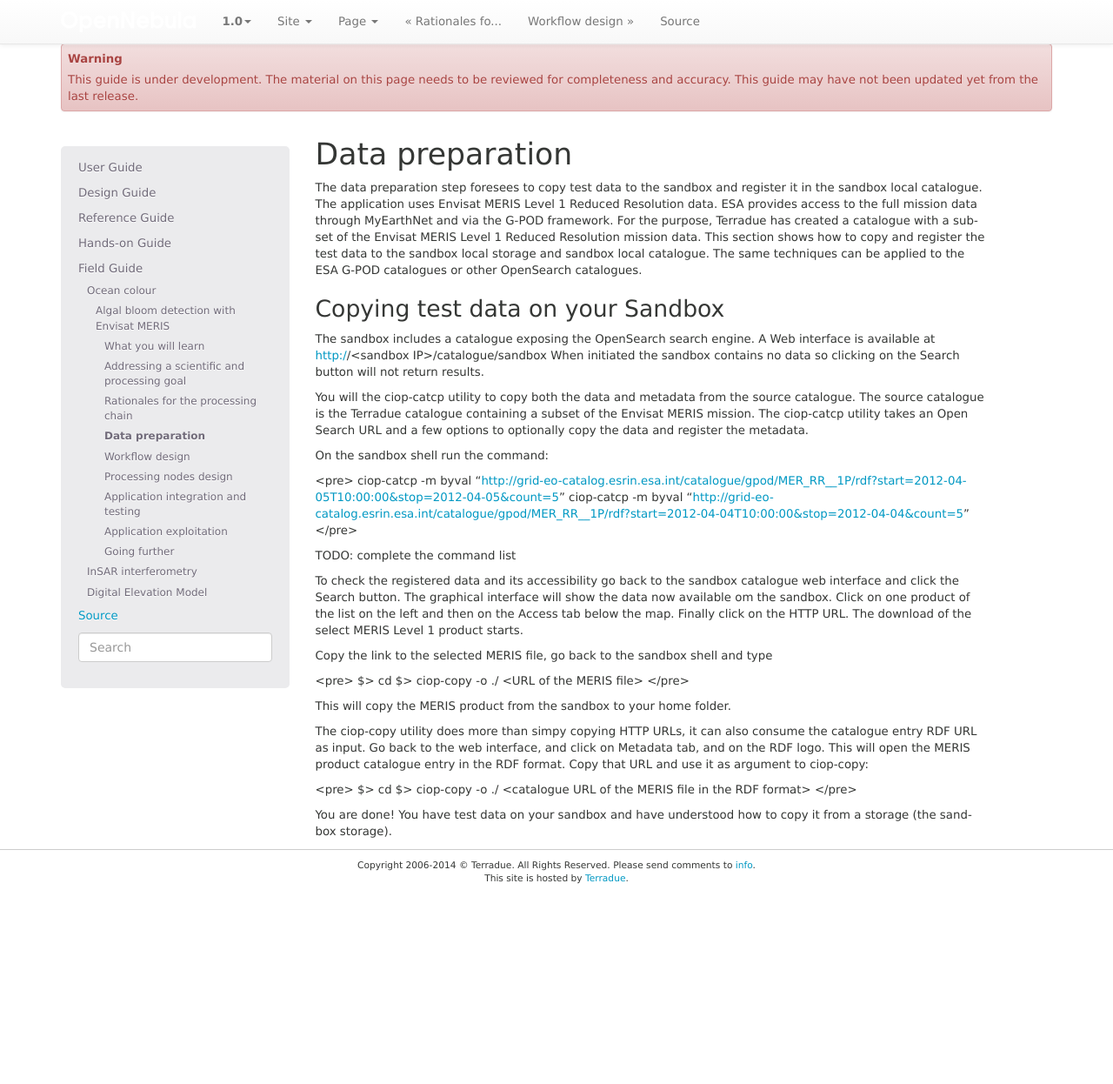
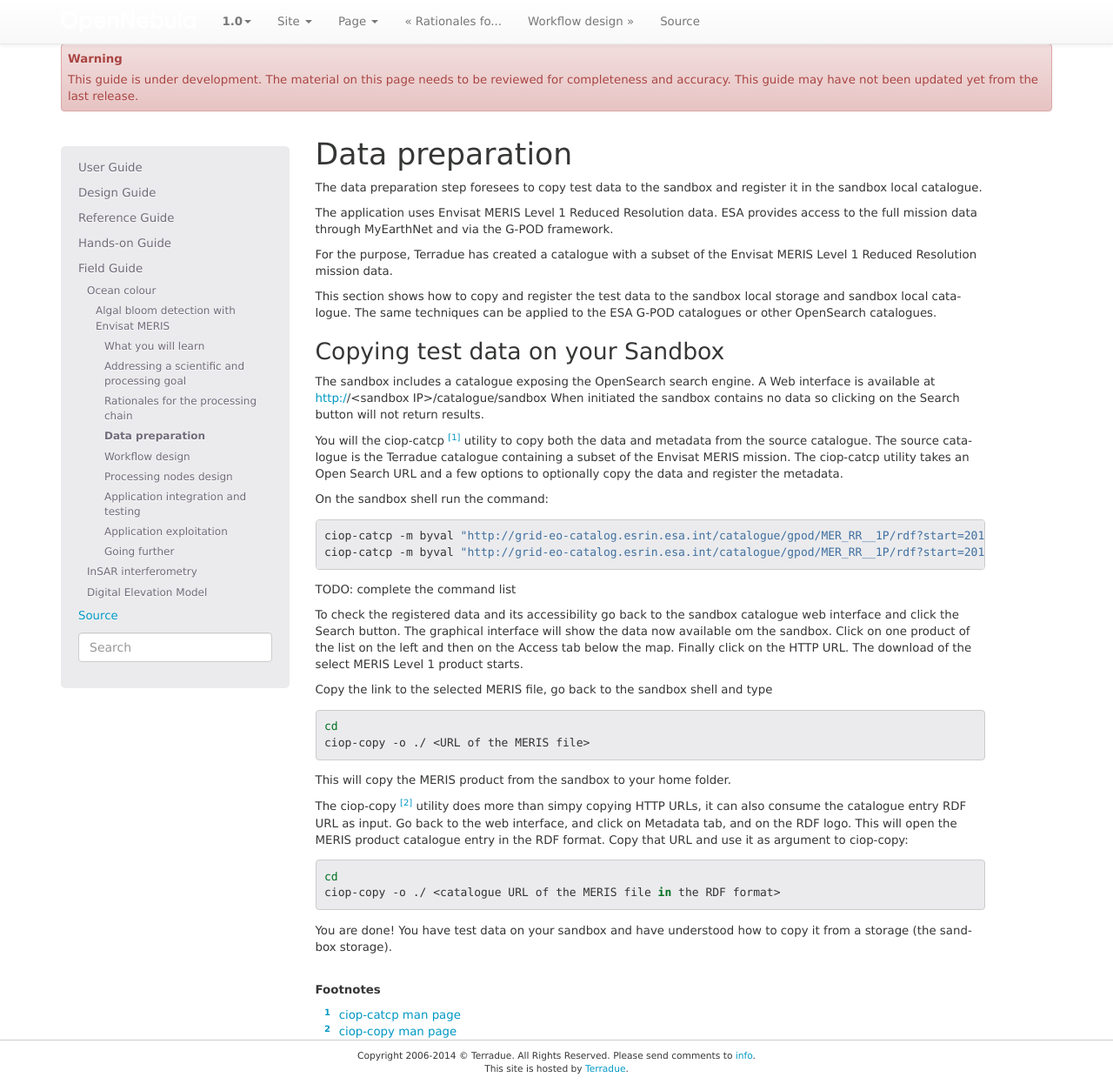
Before and after one commit to Terradue/doc-developer-sandbox, a Sphinx documentation site: the page built from source/field/ocean_color/lib_beam/data.rst, in a window 1280 px wide and 1246 px high. Shown: the whole window at 87% size. Built offline with Sphinx 7.4.7, drawn with Linux system fonts in a browser that asks for light colours; pages that are not in the unit, such as notebooks, are missing from menus.

Commit message:
Update data.rst

```diff
--- a/source/field/ocean_color/lib_beam/data.rst
+++ b/source/field/ocean_color/lib_beam/data.rst
@@ -2,8 +2,11 @@ Data preparation
 ================
 
 The data preparation step foresees to copy test data to the sandbox and register it in the sandbox local catalogue.
+
 The application uses Envisat MERIS Level 1 Reduced Resolution data. ESA provides access to the full mission data through MyEarthNet and via the G-POD framework.
+
 For the purpose, Terradue has created a catalogue with a subset of the Envisat MERIS Level 1 Reduced Resolution mission data.
+
 This section shows how to copy and register the test data to the sandbox local storage and sandbox local catalogue.
 The same techniques can be applied to the ESA G-POD catalogues or other OpenSearch catalogues.
 
@@ -14,15 +17,15 @@ The sandbox includes a catalogue exposing the OpenSearch search engine.
 A Web interface is available at http://<sandbox IP>/catalogue/sandbox
 When initiated the sandbox contains no data so clicking on the Search button will not return results.
 
-You will the ciop-catcp utility to copy both the data and metadata from the source catalogue. The source catalogue is the Terradue catalogue containing a subset of the Envisat MERIS mission.
+You will the ciop-catcp [#f1]_ utility to copy both the data and metadata from the source catalogue. The source catalogue is the Terradue catalogue containing a subset of the Envisat MERIS mission.
 The ciop-catcp utility takes an Open Search URL and a few options to optionally copy the data and register the metadata.
 
 On the sandbox shell run the command:
 
-<pre>
-ciop-catcp -m byval "http://grid-eo-catalog.esrin.esa.int/catalogue/gpod/MER_RR__1P/rdf?start=2012-04-05T10:00:00&stop=2012-04-05&count=5"
-ciop-catcp -m byval "http://grid-eo-catalog.esrin.esa.int/catalogue/gpod/MER_RR__1P/rdf?start=2012-04-04T10:00:00&stop=2012-04-04&count=5"
-</pre>
+.. code-block:: bash
+
+ ciop-catcp -m byval "http://grid-eo-catalog.esrin.esa.int/catalogue/gpod/MER_RR__1P/rdf?start=2012-04-05T10:00:00&stop=2012-04-05&count=5"
+ ciop-catcp -m byval "http://grid-eo-catalog.esrin.esa.int/catalogue/gpod/MER_RR__1P/rdf?start=2012-04-04T10:00:00&stop=2012-04-04&count=5"
 
 TODO: complete the command list
 
@@ -31,19 +34,24 @@ Click on one product of the list on the left and then on the Access tab below th
 
 Copy the link to the selected MERIS file, go back to the sandbox shell and type
 
-<pre>
-$> cd
-$> ciop-copy -o ./ <URL of the MERIS file>
-</pre>
+.. code-block:: bash
+
+ cd
+ ciop-copy -o ./ <URL of the MERIS file>
 
 This will copy the MERIS product from the sandbox to your home folder.
 
-The ciop-copy utility does more than simpy copying HTTP URLs, it can also consume the catalogue entry RDF URL as input.
+The ciop-copy [#f2]_ utility does more than simpy copying HTTP URLs, it can also consume the catalogue entry RDF URL as input.
 Go back to the web interface, and click on Metadata tab, and on the RDF logo. This will open the MERIS product catalogue entry in the RDF format. Copy that URL and use it as argument to ciop-copy:
 
-<pre>
-$> cd
-$> ciop-copy -o ./ <catalogue URL of the MERIS file in the RDF format>
-</pre>
+.. code-block:: bash
+
+ cd
+ ciop-copy -o ./ <catalogue URL of the MERIS file in the RDF format>
 
 You are done! You have test data on your sandbox and have understood how to copy it from a storage (the sandbox storage).
+
+.. rubric:: Footnotes
+
+.. [#f1] :doc:`ciop-catcp man page <../../../reference/man/ciop-copy>`
+.. [#f2] :doc:`ciop-copy man page <../../../reference/man/ciop-copy>`
```
